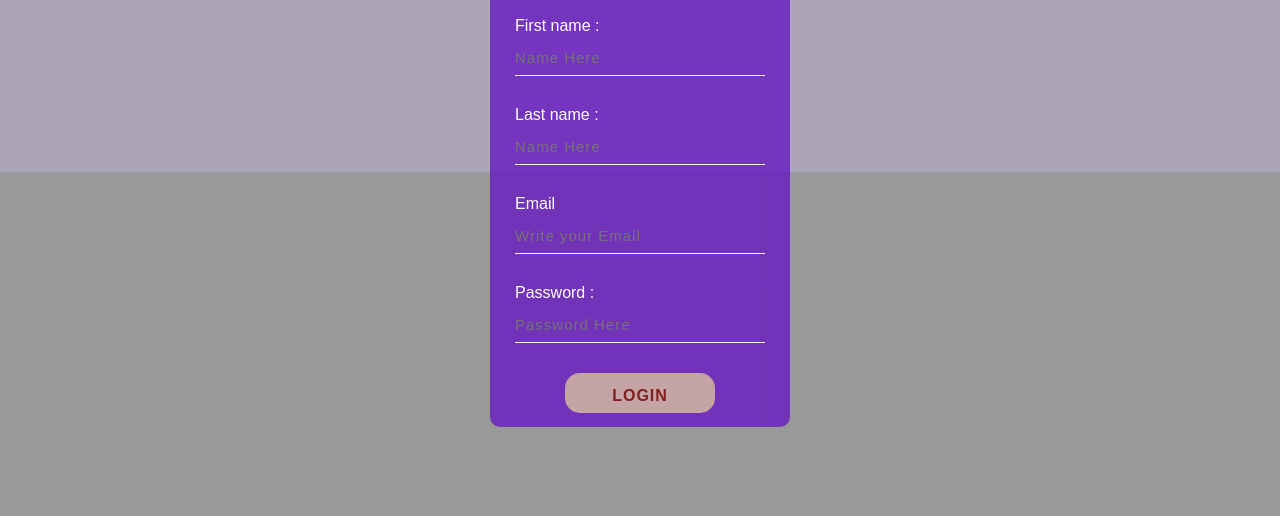
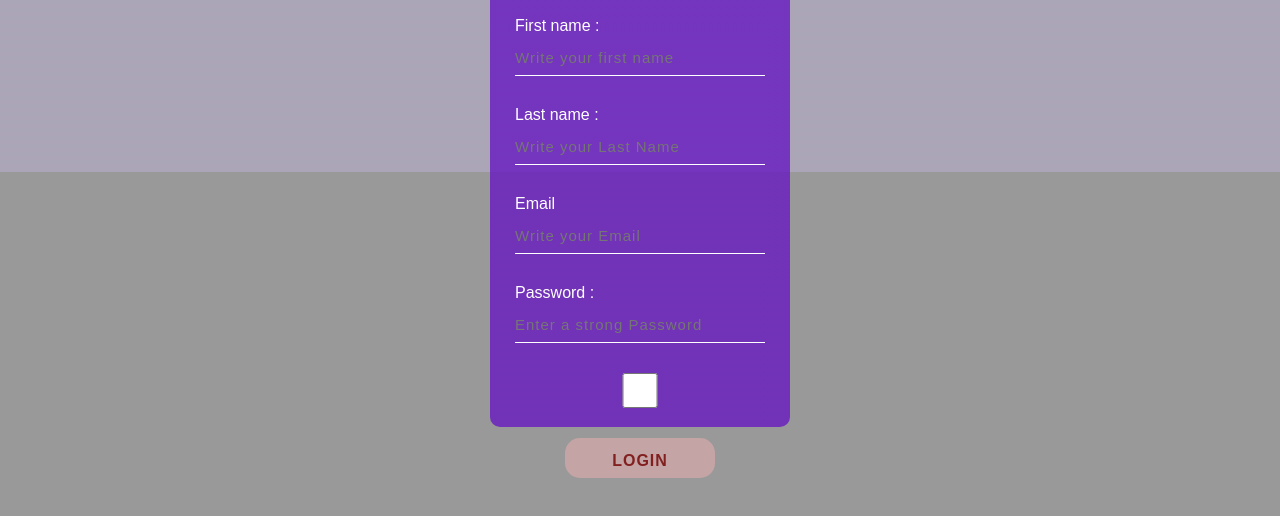
Before and after one commit to sudip31/projects, a plain HTML site: page LoginPage/index.html in a window 1280 px wide. Shown: the part 228-744 px from the top of the page. Drawn offline with Linux system fonts and the light colour scheme.

Commit message:
Update index.html

```diff
--- a/LoginPage/index.html
+++ b/LoginPage/index.html
@@ -13,18 +13,33 @@
     <div class="form">
       <h1>LOG IN</h1>
       <p>First name :</p>
-      <input type="text" name="" placeholder="Name Here" />
+      <input type="text" name="" placeholder="Write your first name " />
 
       <p>Last name :</p>
-      <input type="text" name="" placeholder="Name Here" />
+      <input type="text" name="" placeholder="Write your Last Name" />
 
-      <p>Email</p>
-      <input type="email" name="" placeholder="Write your Email" />
+      <div>
+        <p>Email</p>
+        <input id="email" type="email" name="" placeholder="Write your Email" />
+      </div>
+      <div id="set">
+        <p>Password :</p>
+        <input
+          type="password"
+          name=""
+          placeholder="Enter a strong Password"
+          id="pass"
+          oninput="check()"
+        />
 
-      <p>Password :</p>
-      <input type="password" name="" placeholder="Password Here" id="pass" />
+        <br />
+        <i id="see" onclick="see()" class="far fa-eye"></i>
+      </div>
+      <div id="check">
+        <input type="checkbox" onclick="myfunction()" />
+      </div>
       <!-- <input type="checkbox" onclick="myfunction()" /> -->
-
+      <i id="ch" class="fa fa-check-circle"></i>
       <input type="submit" name="" value="LOGIN" onclick="validate()" />
     </div>
 
```
